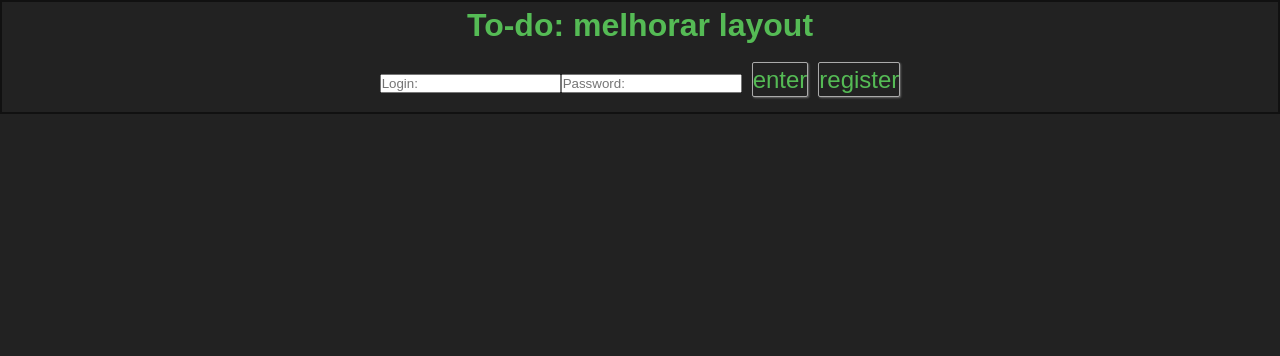
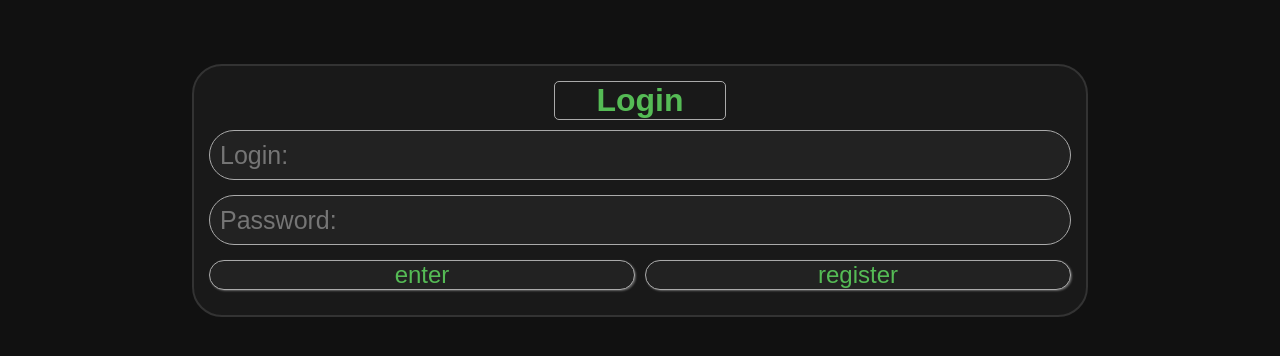
Before and after one commit to BRonen/lman, a React (Create React App) app: page /login in a window 1280 px wide. Shown: the top 356 px of the page. Built offline with nearby package versions, Linux system fonts and the light colour scheme; no server answers.

Commit message:
login/register layout

```diff
--- a/package.json
+++ b/package.json
@@ -1,5 +1,5 @@
 {
-  "name": "alexandria",
+  "name": "Lman",
   "version": "0.1.0",
   "private": true,
   "dependencies": {
--- a/public/index.html
+++ b/public/index.html
@@ -7,8 +7,8 @@
     <link rel="apple-touch-icon" href="%PUBLIC_URL%/logo192.png" />
     <meta name="viewport" content="width=device-width, initial-scale=1" />
     <meta name="theme-color" content="#000000" />
-    <meta name="description" content="Web site created using create-react-app"/>
-    <title>Bug net</title>
+    <meta name="description" content="Just my own link manager website"/>
+    <title>Lman</title>
   </head>
   <body>
     <noscript>Sorry but you need to enable JavaScript to run this app.</noscript>
--- a/src/App.css
+++ b/src/App.css
@@ -4,84 +4,13 @@
   outline: 0;
   box-sizing: border-box;
 }
-
 html,body,#root {
   height: 100%;
 }
-
-.app{
-  padding: 1% 1% 1% 1%;
-}
-
-body {
-  background-color: #222;
-  color: #51bb57;
-}
-
-body,input,button {
+body,input,button, p, h1 {
   font-family: Arial, Helvetica, sans-serif;
 }
 
-.Content-box{
-  text-align: center;
-  color: #5b5;
-  background-color: #222;
-  padding-left: 1%;
-  padding-right: 1%;
-  margin-bottom: 5px;
-  padding-top: 5px;
-  border: 2px solid #111;
+body{
+  background-color: #111;
 }
-
-.Menu{
-  display: grid;
-  padding-bottom: 5px;
-  box-sizing: border-box;
-  grid-template-columns: 5fr 1fr;
-}
-
-.Menu-button{
-  cursor: pointer;
-  font-size: 150%;
-  border-radius:2px;
-  box-shadow: 1px 1px 2px #666;
-  border:1px solid #aaa;
-  background: #222;
-  padding-bottom:5px;
-  width: 95%;
-  color: #5b5;
-}
-
-.Big-button{
-  cursor: pointer;
-  font-size: 150%;
-  border-radius:2px;
-  box-shadow: 1px 1px 2px #666;
-  border:1px solid #aaa;
-  margin-left: 10px;
-  margin-bottom: 15px;
-  background: #222;
-  height: 35px;
-  color: #5b5;
-}
-
-.Text-input{
-  border-radius:4px;
-  box-shadow: 1px 1px 2px #333;
-  background-color: #555;
-  border:1px solid #000;
-  font-size: 150%;
-  padding-left: 5px;
-  margin-bottom: 0.25%;
-  margin-top: 0.1%;
-
-  height:35px;
-  color:#7d7;
-}
-
-.Text-long{
-  white-space: wrap;
-  width: 100%;
-  overflow: hidden;
-  text-overflow: wrap;
-}
--- /dev/null
+++ b/src/pages/home/home.css
@@ -0,0 +1,67 @@
+.Home{
+  margin: 2%;
+  padding: 15px;
+  text-align: center;
+  color: #5b5;
+  background-color: #191919;
+  margin-bottom: 5px;
+  border: 2px solid #333;
+  border-radius: 30px;
+}
+
+.Home h1{
+  margin-left:40%;
+  margin-right:40%;
+  margin-bottom:10px;
+  border:1px solid #aaa;
+  border-radius:5px;
+}
+
+.Home p{
+  margin-top: 10px;
+  font-size: 20px;
+  color: #383;
+}
+
+.Home .Buttons{
+  display: grid;
+}
+
+@media(min-width:750px){
+  .Home .Buttons{
+    gap: 10px;
+    grid-template-columns: 1fr 1fr;
+  }
+}
+
+.Home button{
+  cursor: pointer;
+  font-size: 150%;
+  border-radius:20px;
+  box-shadow: 1px 1px 2px #666;
+  border:1px solid #aaa;
+  background: #222;
+  width: 100%;
+  color: #5b5;
+}
+
+.Home button:hover{
+  background: #333;
+  color: #4a4;
+}
+
+.Home input{
+  width: 100%;
+  height: 50px;
+  font-size: 25px;
+  border-radius: 30px;
+  padding-left: 10px;
+  border:1px solid #aaa;
+  color: #51bb57;
+  background-color: #222;
+  margin-bottom: 15px;
+}
+
+.Home input:hover{
+  background-color: #333;
+}
--- a/src/pages/Home.js
+++ b/src/pages/home/index.js
@@ -1,5 +1,6 @@
 import React, {useState, useEffect} from 'react';
-import api from '../services/api';
+import api from '../../services/api';
+import './home.css';
 
 function Linker(props){
   const [url, setUrl] = useState('');
@@ -22,10 +23,10 @@ function Linker(props){
     });
   }
 
-  return(<div className="Content-box">
-    <input className="Text-input" placeholder="Title:" onChange={titleHandler} />
-    <input className="Text-input" placeholder="Url:" onChange={urlHandler} />
-    <button className="Big-button" onClick={sendPost}>send</button>
+  return(<div className="Linker">
+    <input placeholder="Title:" onChange={titleHandler} />
+    <input placeholder="Url:" onChange={urlHandler} />
+    <button onClick={sendPost}>send</button>
   </div>);
 }
 
@@ -45,7 +46,7 @@ function Links(props){
   }
 
   return(
-    <div className="Content-box">
+    <div className="Links">
       <h1>{
         props.state.loading? (<>loading...</>) : (
           props.state.profile.links.length === 0? (
@@ -54,9 +55,9 @@ function Links(props){
           props.state.profile.links.reverse().map(link => (
             <div key={link._id} className="Menu Content-box">
               <a href={link.content}>
-                <button className="Menu-button">{link.title}</button>
+                <button >{link.title}</button>
               </a>
-              <button className="Menu-button" onClick={() => deleteLink(link._id)}>x</button>
+              <button onClick={() => deleteLink(link._id)}>x</button>
             </div>))
           )
         )
@@ -86,11 +87,10 @@ function Home(props){
   useEffect(updateProfile, []);
   useEffect(updateProfile, [loading]);
 
-  return(<div className="Content-box">
+  return(<div className="Home">
     <Linker load={setLoading} token={props.token}/>
     <Links token={props.token} state={{loading, profile}} load={setLoading}/>
   </div>);
 }
 
 export default Home;
-//
--- a/src/pages/Login.js
+++ b/src/pages/login/index.js
@@ -1,6 +1,6 @@
-import React, {useState, useEffect} from 'react';
+import React, {useState} from 'react';
 import { Link, Redirect } from 'react-router-dom';
-import api from '../services/api';
+import api from '../../services/api';
 
 function Login(props) {
 	const [login, setLogin] = useState('');
@@ -9,7 +9,7 @@ function Login(props) {
 
 	function logger (){
 		api.post('/auth',{
-			'login': 'admin', 'password': 'admin'
+			'login': login, 'password': pass
 		}).then(({data}) => {
 			console.log(data);
 			props.setToken('Magic '+data.token);
@@ -18,25 +18,25 @@ function Login(props) {
 		});
 	};
 
-	useEffect(logger, []);
-
 	return (
-		<div className="Content-box">
+		<div className="menu">
 			{props.token? (
 				<Redirect to={{pathname: '/', state: {from: props.location} }}/>
 			) : (<>
-				<h1>To-do: melhorar layout</h1><br />
+				<h1>Login</h1>
 				<input type="text" placeholder="Login:" onChange={
 				 e => setLogin(e.target.value)}/>
 				<input type="text" placeholder="Password:" onChange={
 				 e => setPass(e.target.value)}/>
-				<button className="Big-button" onClick={logger}>
+				<div className="Buttons">
+				<button onClick={logger}>
 					enter
 				</button>
 				<Link to="/register">
-					<button className="Big-button">register</button>
+					<button>register</button>
 				</Link>
-				<p>{status === 'Unauth'? '' : status}</p>
+				</div>
+				<p>{(status === 'Unauth')? '' : status}</p>
 			</>)}
 		</div>
 	);
--- /dev/null
+++ b/src/pages/menu.css
@@ -0,0 +1,68 @@
+.menu{
+  margin: 15%;
+  margin-top: 5%;
+  padding: 15px;
+  text-align: center;
+  color: #5b5;
+  background-color: #191919;
+  margin-bottom: 5px;
+  border: 2px solid #333;
+  border-radius: 30px;
+}
+
+.menu h1{
+  margin-left:40%;
+  margin-right:40%;
+  margin-bottom:10px;
+  border:1px solid #aaa;
+  border-radius:5px;
+}
+
+.menu p{
+  margin-top: 10px;
+  font-size: 20px;
+  color: #383;
+}
+
+.menu .Buttons{
+  display: grid;
+}
+
+@media(min-width:750px){
+  .menu .Buttons{
+    gap: 10px;
+    grid-template-columns: 1fr 1fr;
+  }
+}
+
+.menu button{
+  cursor: pointer;
+  font-size: 150%;
+  border-radius:20px;
+  box-shadow: 1px 1px 2px #666;
+  border:1px solid #aaa;
+  background: #222;
+  width: 100%;
+  color: #5b5;
+}
+
+.menu button:hover{
+  background: #333;
+  color: #4a4;
+}
+
+.menu input{
+  width: 100%;
+  height: 50px;
+  font-size: 25px;
+  border-radius: 30px;
+  padding-left: 10px;
+  border:1px solid #aaa;
+  color: #51bb57;
+  background-color: #222;
+  margin-bottom: 15px;
+}
+
+.menu input:hover{
+  background-color: #333;
+}
--- a/src/pages/Register.js
+++ b/src/pages/register/index.js
@@ -1,34 +1,41 @@
 import React, {useState} from 'react';
 import { Link, Redirect } from 'react-router-dom';
-import api from '../services/api';
+import api from '../../services/api';
 
 function Register(props) {
 	const [login, setLogin] = useState('');
 	const [pass, setPass] = useState('');
+	const [status, setStatus] = useState('Unauth');
 
 	function register (){
 		api.post('/',{
 			'login': login, 'password': pass
 		}).then(data => {
 			props.setToken(data.data.token);
+		}).catch(err => {
+			setStatus(err.response.data);
 		});
 	};
 
 	return (
-		<div className="Content-box">
+		<div className="menu">
 			{props.token? (
 				<Redirect to={{pathname: '/', state: {from: props.location} }}/>
 			) : (<>
+				<h1>Register</h1>
 				<input type="text" placeholder="Login:" onChange={
 				 e => setLogin(e.target.value)}/>
 				<input type="text" placeholder="Password:" onChange={
 				 e => setPass(e.target.value)}/>
-				<button className="Big-button" onClick={register}>
+				<div className="Buttons">
+				<button onClick={register}>
 					enter
         </button>
 				<Link to="/login">
-					<button className="Big-button">login</button>
+					<button>login</button>
 				</Link>
+				</div>
+				<p>{(status === 'Unauth')? '' : status}</p>
 			</>)}
 		</div>
 	);
```
Also changed, not shown: src/App.js (+4 -3 lines), public/manifest.json.
